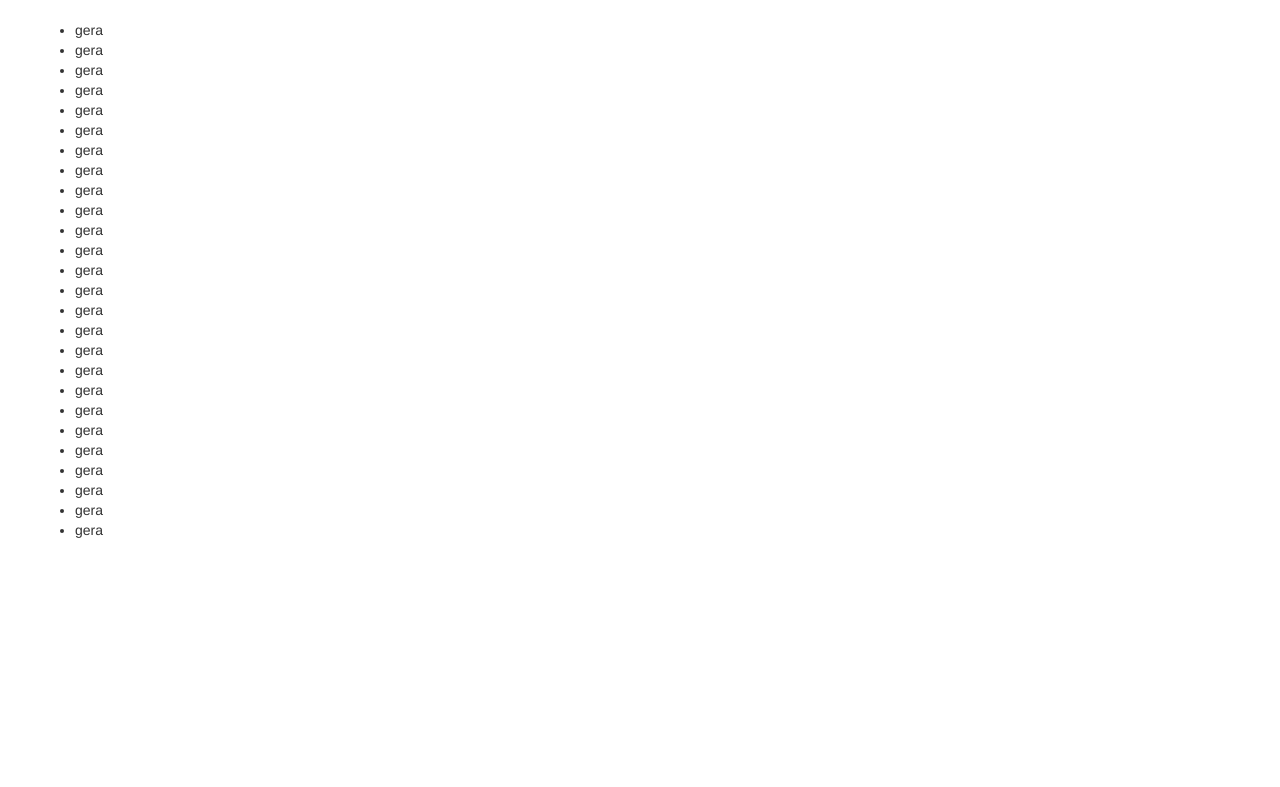
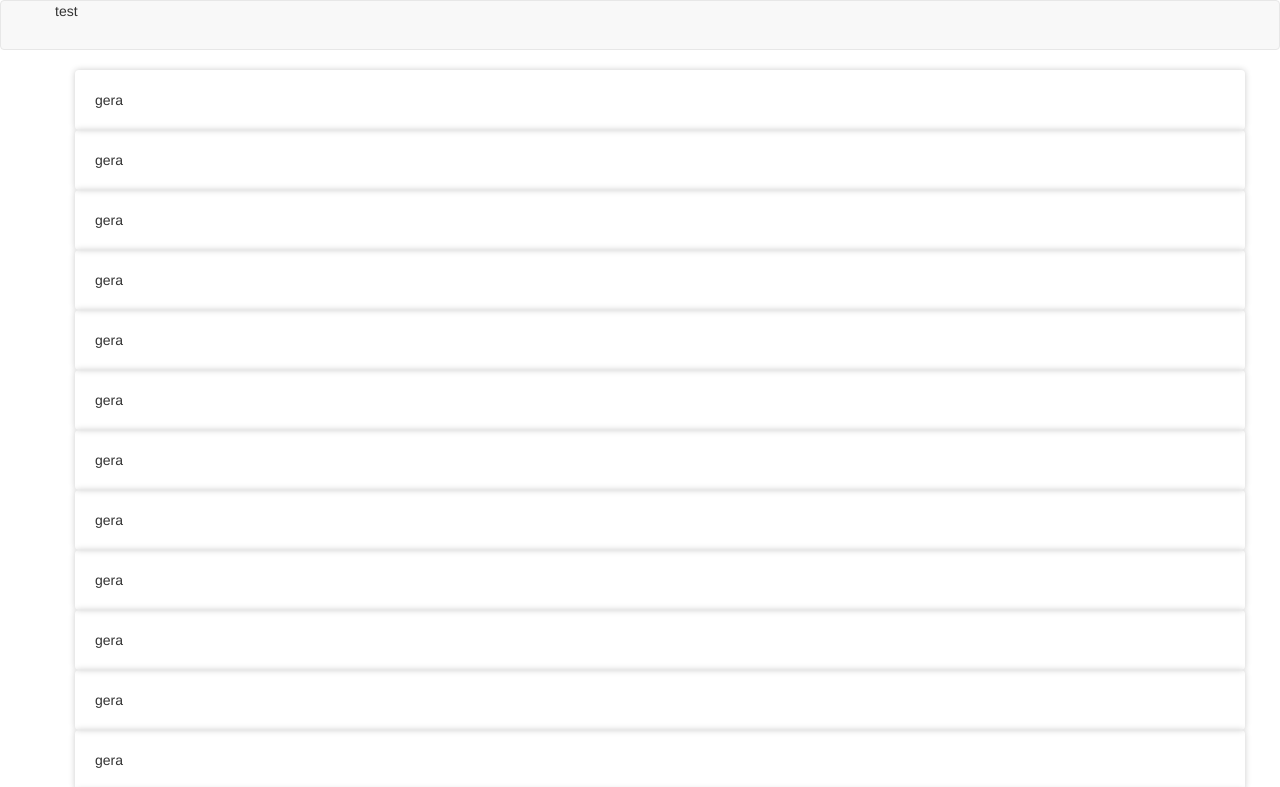
Before and after one commit to TakesxiSximada/mithril-todo, a website: page index.html in a window 1280 px wide. Shown: the top 787 px of the page. Drawn offline with Linux system fonts and the light colour scheme.

Commit message:
refs #40 forgot commit files

```diff
--- a/index.html
+++ b/index.html
@@ -4,7 +4,21 @@
     <script src="var/vendor.bundle.js"></script>
   </head>
   <body>
+    <header>
+      <nav class="navbar navbar-default">
+        <div class="container">
+          <div class="navbar-header">
+            <div class="row">test</div>
+          </div>
+        </div>
+      </nav>
+    </header>
+
     <div class="container-fluid" id="todo-wrap"></div>
+
+    <footer>
+      <input>
+    </footer>
     <script src="var/common.bundle.js"></script>
     <script src="var/todo.bundle.js"></script>
   </body>
--- a/var/common.bundle.js
+++ b/var/common.bundle.js
@@ -77,7 +77,7 @@
 
 
 	// module
-	exports.push([module.id, "body {\n  font: 13px/1.4 Helvetica arial nimbussansl liberationsans freesans clean sans-serif \"Segoe UI Emoji\" \"Segoe UI Symbol\";\n  font-style: normal;\n  font-variant: normal;\n  font-family: Helvetica arial nimbussansl liberationsans freesans clean sans-serif 'Segoe UI Emoji' 'Segoe UI Symbol';\n  color: #333;\n  background-color: #fff;\n}\np {\n  padding: 20px;\n  border: 1px #999 sold;\n  border-radius: 4px;\n  box-shadow: 0 0 6px #ccc;\n}\n#todo-wrap {\n  margin: 20px;\n}\n", ""]);
+	exports.push([module.id, "body {\n  font: 13px/1.4 Helvetica arial nimbussansl liberationsans freesans clean sans-serif \"Segoe UI Emoji\" \"Segoe UI Symbol\";\n  font-style: normal;\n  font-variant: normal;\n  font-family: Helvetica arial nimbussansl liberationsans freesans clean sans-serif 'Segoe UI Emoji' 'Segoe UI Symbol';\n  color: #333;\n  background-color: #fff;\n}\n.todo {\n  padding: 20px;\n  border: 1px #999 sold;\n  border-radius: 4px;\n  box-shadow: 0 0 6px #ccc;\n}\nli.todo {\n  list-style: none;\n}\n#todo-wrap {\n  margin: 20px;\n}\n", ""]);
 
 	// exports
 
```
